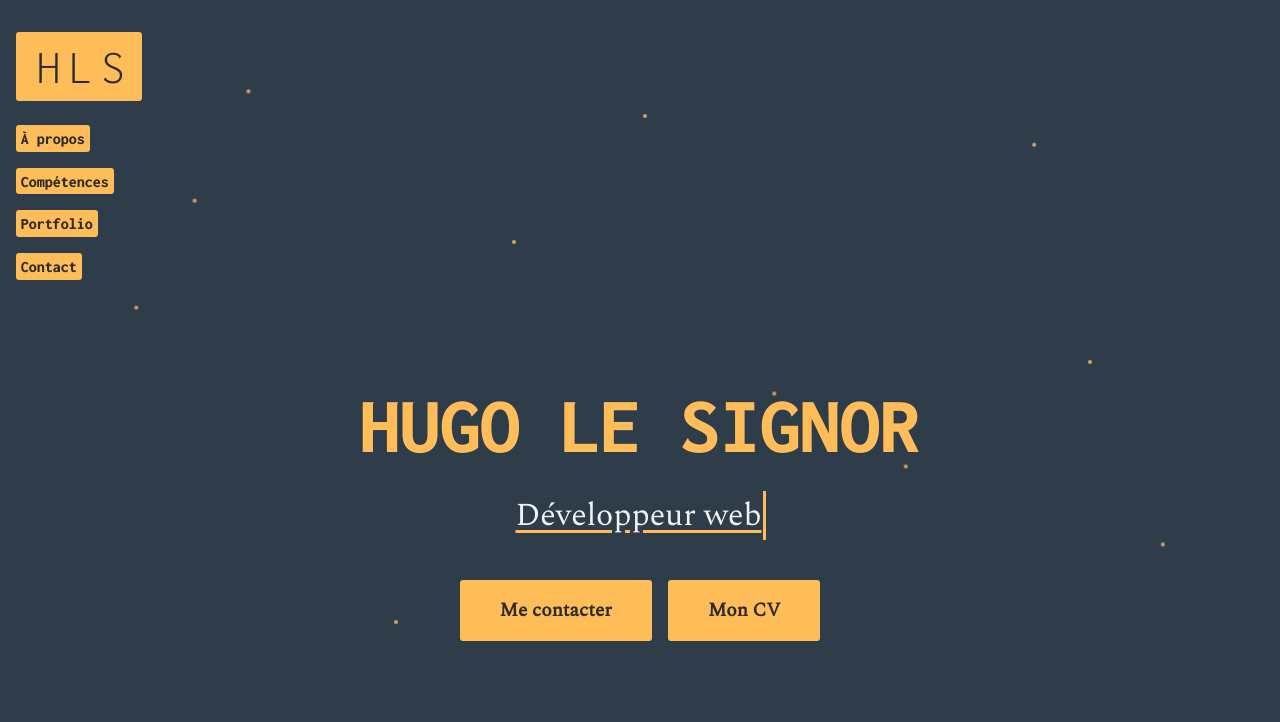
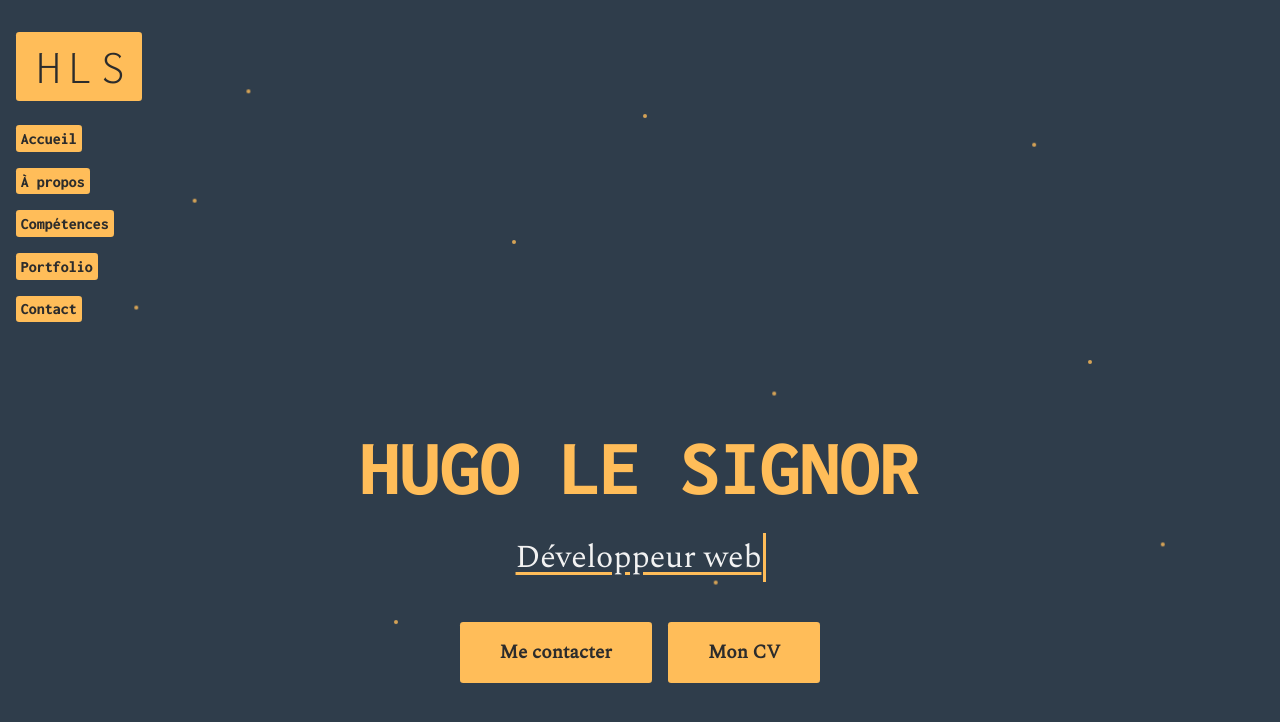
Before and after one commit to HugoLeSignor/Portfolio, a website: page index.html in a window 1280 px wide. Shown: the top 722 px of the page. Drawn offline with Linux system fonts and the light colour scheme.

Commit message:
[ADD] Added navigation link for 'Accueil' to improve site navigation

```diff
--- a/index.html
+++ b/index.html
@@ -41,6 +41,7 @@
             <span></span>
         </button>
         <nav class="en-tete__navigation" id="navigation-principale">
+            <a href="#accueil">Accueil</a>
             <a href="#a-propos">À propos</a>
             <a href="#competences">Compétences</a>
             <a href="#portfolio">Portfolio</a>
```
